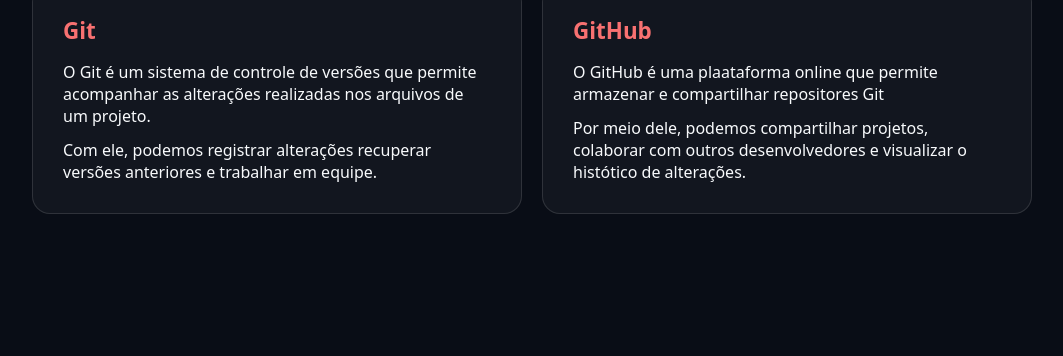
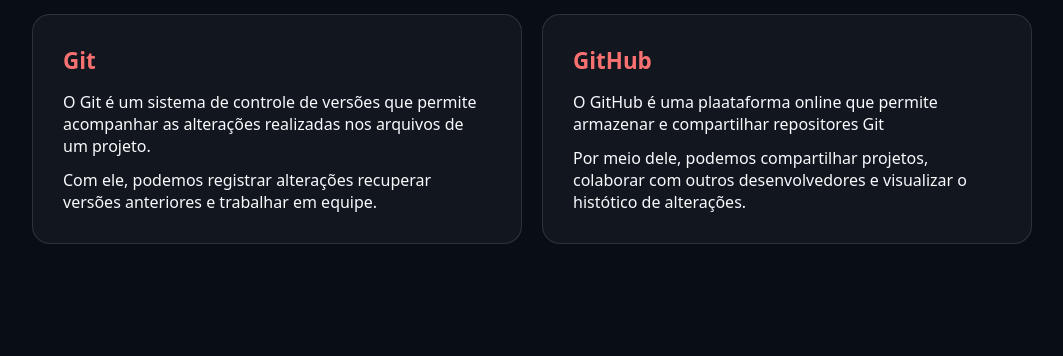
Before and after one commit to mikaelatrombeta-hash/Mikaela_PA, a plain HTML site: page index.html in a window 1280 px wide. Shown: the part 444-800 px from the top of the page, without its empty margins (108-1171 px from the left). Drawn offline with Linux system fonts and the light colour scheme.

Commit message:
NOVO- cria espaço entre o cartão e a nova seção

```diff
--- a/style.css
+++ b/style.css
@@ -23,6 +23,9 @@
 
     /* NOVO- organiza os elementos um abaixo do outro */
     flex-direction: column;
+
+    /* NOVO- cria espaço entre o cartão e a nova seção */
+    gap: 60px;
 }
 
 body::before, body::after {
```
